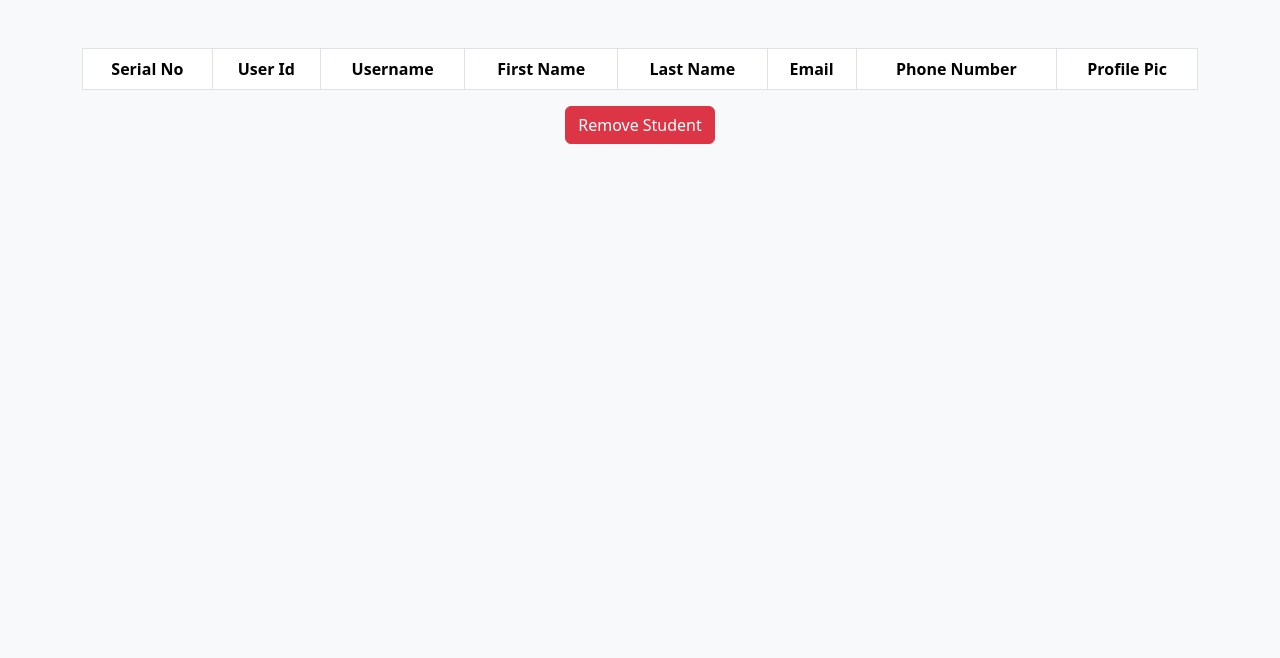
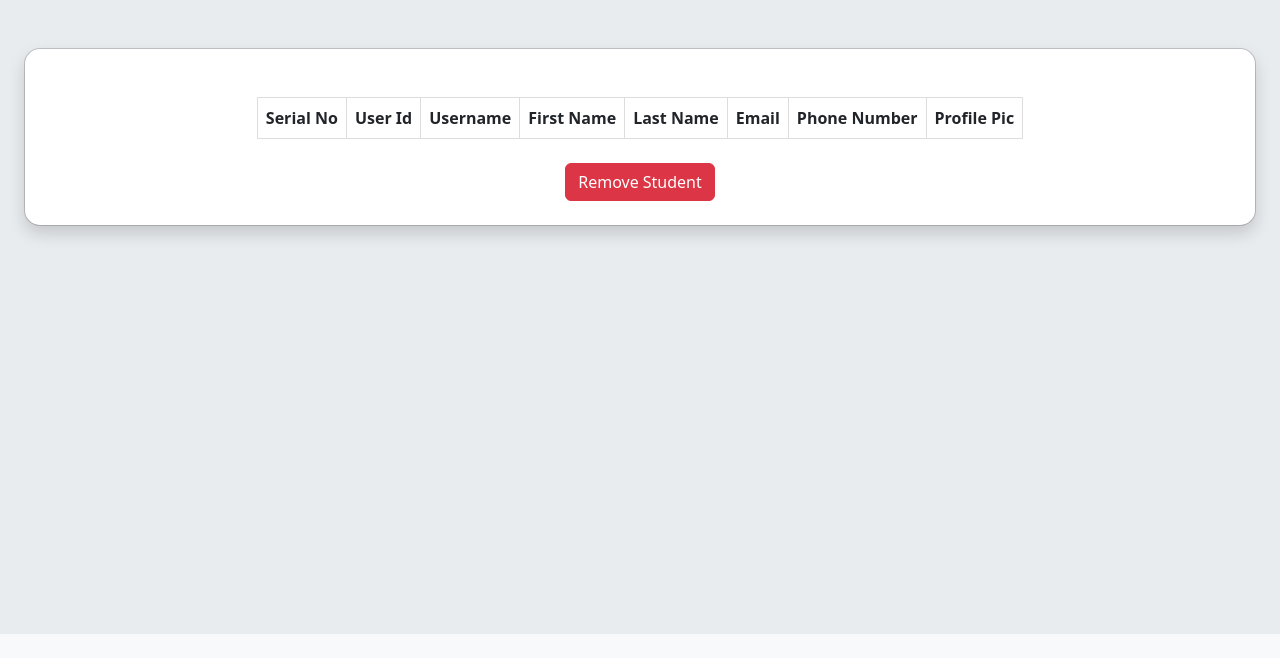
Before and after one commit to Shraddhamali2104/QuizProject2, a Flask app: template templates/admin/user_list.html in a window 1280 px wide. Shown: the part 142-800 px from the top of the page. Run offline with Flask 3, Linux system fonts and the light colour scheme; the template is opened without the code that fills it, so the values that code supplies are empty.

Commit message:
bootstrap added in all table type pages

```diff
--- a/templates/admin/home1.html
+++ b/templates/admin/home1.html
@@ -8,7 +8,8 @@
 
 
 <div class="container text-center" >
-    <h3>Hello {{username.capitalize()}}<h3>
+    <h2>Hello {{username.capitalize()}}<h2>
+        <p>Please choose required section </p>
 </div>
 
 
--- a/templates/admin/user_list.html
+++ b/templates/admin/user_list.html
@@ -3,12 +3,20 @@
 {% block title %}User List{% endblock %}
 
 {% block style_content %}
-<!-- <style>
-    /* Custom CSS for vertical centering */
-    .table td {
-        vertical-align: middle;
+<style>
+    .max-width {
+        width: max-content;
     }
-</style> -->
+    .table1 th,
+    .table1 td {
+        border: 1px solid #ddd; /* Add border to table cells */
+        padding: 8px; /* Add padding to table cells for better readability */
+    }
+    .table1 tbody tr:hover {
+        background-color: rgb(136, 224, 224); /* Change background color on hover */
+    }
+
+</style>
 {% endblock %}
 
 {% block header%}
@@ -20,9 +28,12 @@
 
 {% block middle_content %}
     <!-- User List content -->
-    <div class="container mt-5 text-center justify-content-center">
+    <div class="modal modal-sheet position-static d-block bg-body-secondary p-4 py-md-5" tabindex="-1" role="dialog" id="modalSignin">
+        <div class="modal-content rounded-4 shadow">
+            <div class="modal-header p-5 pb-4 border-bottom-0">
+                <div class="container table1 max-width">
 
-        <table class="table table-bordered">
+        <table >
             <thead>
                 <tr>
                     <th>Serial No</th>
@@ -58,11 +69,15 @@
                 {% endfor %}
             </tbody>
         </table>
-
-        <div>
+    <br>
+        <div class="container text-center">
 
             <a href="/remove_student" class="btn btn-danger">Remove Student</a>
         </div>
 
     </div>
+            </div>
+        </div>
+    </div>
+</div>
 {% endblock %}
--- a/templates/admin/view_data_admin.html
+++ b/templates/admin/view_data_admin.html
@@ -12,7 +12,7 @@
         padding: 8px; /* Add padding to table cells for better readability */
     }
     .table1 tbody tr:hover {
-        background-color: aqua; /* Change background color on hover */
+        background-color: rgb(136, 224, 224); /* Change background color on hover */
     }
 
 </style>
--- a/templates/test_section/instructions.html
+++ b/templates/test_section/instructions.html
@@ -23,6 +23,7 @@
 
 
 
+
         <form action="/start_test" method="POST">
             <input type="hidden" name="test_id" value="{{test_id}}">
 
--- a/templates/test_section/quiz.html
+++ b/templates/test_section/quiz.html
@@ -48,6 +48,7 @@
 
 {% block middle_content %}
 <!-- left block content -->
+
 <div class="container text-center mt-5">
   <div class="row justify-content-evenly align-items-center ">
     <div class="col-md-4">
@@ -150,6 +151,7 @@
     </div>
   </div>
 </div>
+
 
 <script>
   // Pass the row_data variable to JavaScript
```
Also changed, not shown: templates/admin/subject_data.html (+23 -3 lines), templates/student/view_test_history.html (+16 -0 lines).
